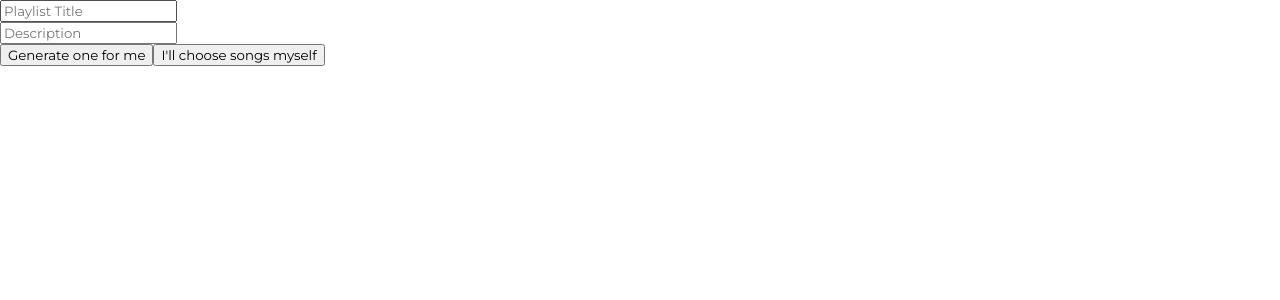
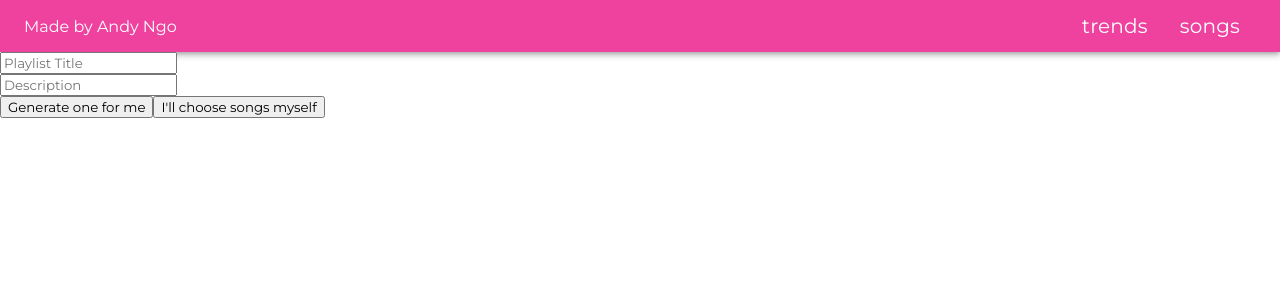
Before and after one commit to atpngo/music-recommender, a React (Create React App) app: page /create_playlist in a window 1280 px wide. Shown: the top 300 px of the page. Built offline with nearby package versions, Linux system fonts and the light colour scheme; no server answers; the HTML template or start-up script is replaced by a standard one.

Commit message:
basic navbar

```diff
--- a/package.json
+++ b/package.json
@@ -5,6 +5,7 @@
   "dependencies": {
     "@emotion/react": "^11.9.3",
     "@emotion/styled": "^11.9.3",
+    "@mui/icons-material": "^5.8.4",
     "@mui/material": "^5.9.0",
     "@mui/x-data-grid": "^5.13.0",
     "@testing-library/jest-dom": "^5.16.4",
--- a/src/App.js
+++ b/src/App.js
@@ -6,11 +6,13 @@ import Favorite from "./pages/Favorite";
 import SongTinder from "./pages/SongTinder";
 import Test from "./pages/Test";
 import Visualize from "./pages/Visualize";
+import NavBar from "./components/NavBar";
 
 function App() {
   return (
     <div className="App">
       <Router>
+        <NavBar/>
         <Routes>
           <Route path="/" element={<Authenticate/>}/>
           <Route path="/choose" element={<Choose/>}/>
--- /dev/null
+++ b/src/components/NavBar.js
@@ -0,0 +1,62 @@
+import * as React from 'react';
+import AppBar from '@mui/material/AppBar';
+import Box from '@mui/material/Box';
+import Toolbar from '@mui/material/Toolbar';
+import IconButton from '@mui/material/IconButton';
+import Typography from '@mui/material/Typography';
+import Menu from '@mui/material/Menu';
+import MenuIcon from '@mui/icons-material/Menu';
+import Container from '@mui/material/Container';
+import Avatar from '@mui/material/Avatar';
+import Button from '@mui/material/Button';
+import Tooltip from '@mui/material/Tooltip';
+import MenuItem from '@mui/material/MenuItem';
+import AdbIcon from '@mui/icons-material/Adb';
+
+const pages = ['trends', 'songs'];
+const settings = ['Profile', 'Account', 'Dashboard', 'Logout'];
+
+function NavBar()
+{
+  const [anchorElNav, setAnchorElNav] = React.useState(null);
+  const [anchorElUser, setAnchorElUser] = React.useState(null);
+
+  const handleOpenNavMenu = (event) => {
+    setAnchorElNav(event.currentTarget);
+  };
+  const handleOpenUserMenu = (event) => {
+    setAnchorElUser(event.currentTarget);
+  };
+
+  const handleCloseNavMenu = () => {
+    setAnchorElNav(null);
+  };
+
+  const handleCloseUserMenu = () => {
+    setAnchorElUser(null);
+  };
+
+  return (
+    <AppBar position="static" sx={{backgroundColor: '#EF429F', height: '3.25em', display: 'flex', justifyContent: 'center'}}>
+      <Container maxWidth="xl">
+        <Toolbar disableGutters>
+
+
+          <Box sx={{ flexGrow: 1, display: { xs: 'none', md: 'flex' } }}>
+            Made by Andy Ngo
+          </Box>
+
+                {/* right side */}
+          {pages.map((page) => (
+                <MenuItem key={page} onClick={handleCloseNavMenu}>
+                  <Typography textAlign="center" sx={{fontFamily: 'Montserrat', fontSize: '1.25em'}}>{page}</Typography>
+                </MenuItem>
+              ))}
+        </Toolbar>
+      </Container>
+    </AppBar>
+  );
+};
+
+
+export default NavBar;
```
Also changed, not shown: 1 other file (tests, documents, lock files or other folders).
